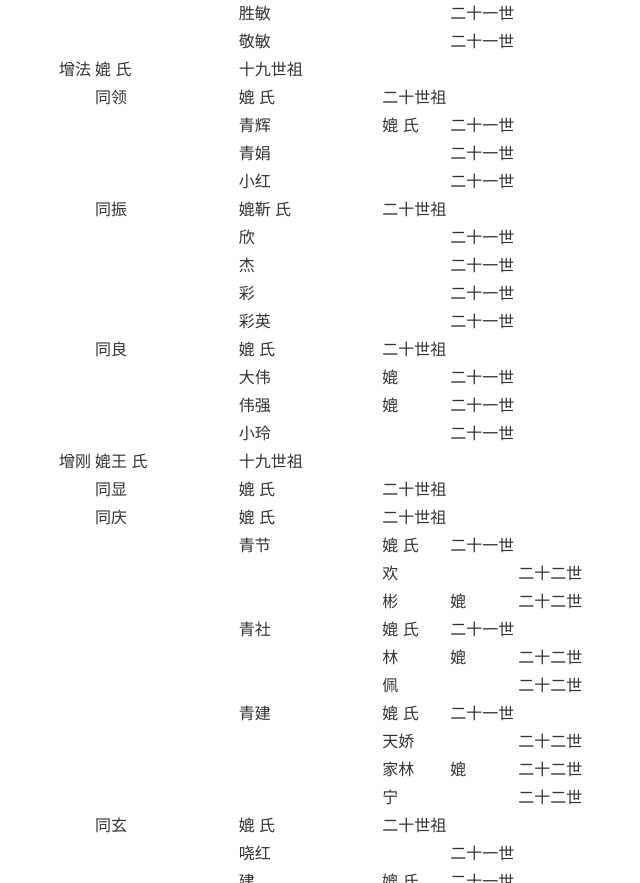
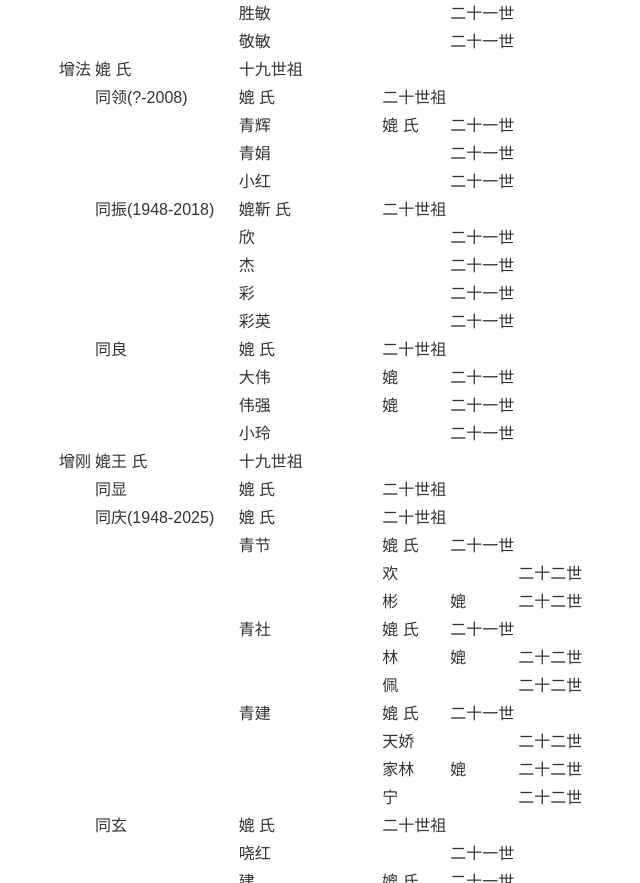
Before and after one commit to zhangqo/qo, a plain HTML site: page family.html in a window 1280 px wide. Shown: the part 1291-2174 px from the top of the page, without its empty margins (10-650 px from the left). Drawn offline with Linux system fonts and the light colour scheme.

Commit message:
Update family.html

```diff
--- a/family.html
+++ b/family.html
@@ -257,7 +257,7 @@
     </tr>
     <tr>
         <td></td><td></td>
-        <td>同领</td>
+        <td>同领(?-2008)</td>
         <td>媲 氏</td>
         <td>二十世祖</td>
     </tr>
@@ -281,7 +281,7 @@
     </tr>
     <tr>
         <td></td><td></td>
-        <td>同振</td>
+        <td>同振(1948-2018)</td>
         <td>媲靳 氏</td>
         <td>二十世祖</td>
     </tr>
@@ -347,7 +347,7 @@
     </tr>
     <tr>
         <td></td><td></td>
-        <td>同庆</td>
+        <td>同庆(1948-2025)</td>
         <td>媲 氏</td>
         <td>二十世祖</td>
     </tr>
```
